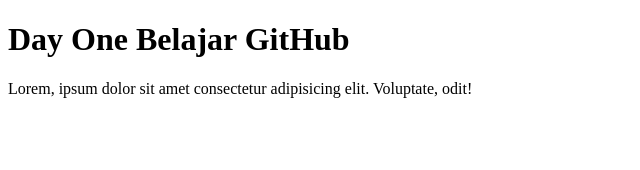
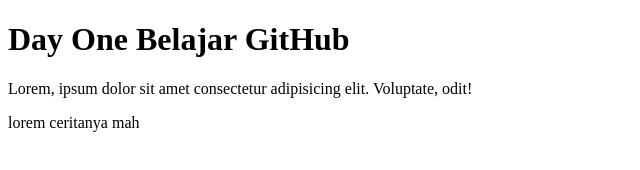
Before and after one commit to croiszens/ini-belajar-github, a plain HTML site: page index.html in a window 1280 px wide. Shown: the whole page, without its empty margins (0-640 px from the left). Drawn offline with Linux system fonts and the light colour scheme.

Commit message:
nambahin paragraf baru

```diff
--- a/index.html
+++ b/index.html
@@ -10,5 +10,8 @@
     <p>
       Lorem, ipsum dolor sit amet consectetur adipisicing elit. Voluptate, odit!
     </p>
+    <p>
+      lorem ceritanya mah
+    </p>
   </body>
 </html>
```
